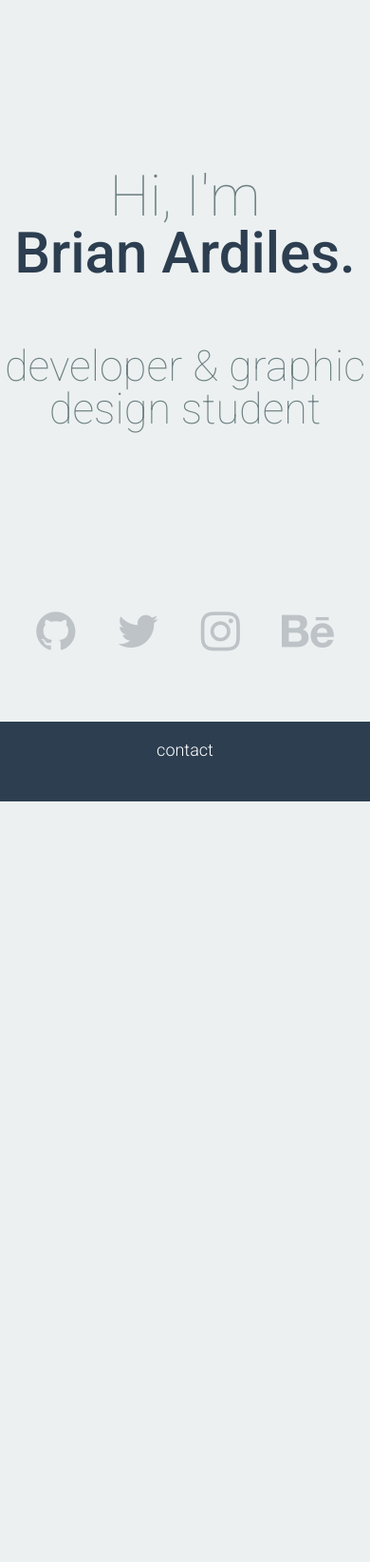
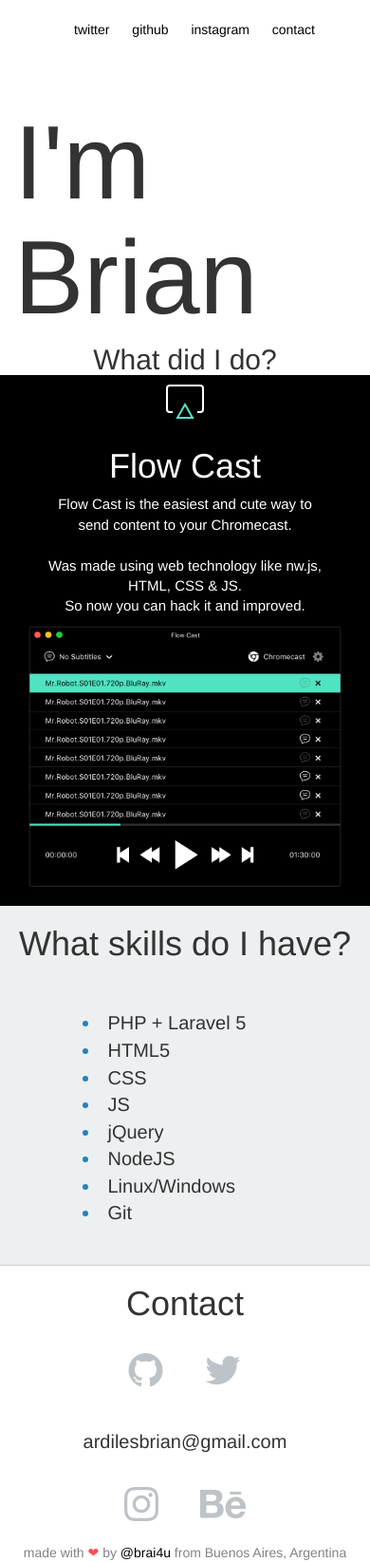
Before and after one commit to brai4u/brianardiles.cf, a plain HTML site: page index.html in a window 390 px wide. Shown: the whole page at 95% size. Before the commit the page ends 844 px from the top, so only its background shows below. Drawn offline with nearby package versions, Linux system fonts and the light colour scheme.

Commit message:
new version

```diff
--- a/css/reset.css
+++ /dev/null
@@ -1,48 +0,0 @@
-/* http://meyerweb.com/eric/tools/css/reset/
-   v2.0 | 20110126
-   License: none (public domain)
-*/
-
-html, body, div, span, applet, object, iframe,
-h1, h2, h3, h4, h5, h6, p, blockquote, pre,
-a, abbr, acronym, address, big, cite, code,
-del, dfn, em, img, ins, kbd, q, s, samp,
-small, strike, strong, sub, sup, tt, var,
-b, u, i, center,
-dl, dt, dd, ol, ul, li,
-fieldset, form, label, legend,
-table, caption, tbody, tfoot, thead, tr, th, td,
-article, aside, canvas, details, embed,
-figure, figcaption, footer, header, hgroup,
-menu, nav, output, ruby, section, summary,
-time, mark, audio, video {
-	margin: 0;
-	padding: 0;
-	border: 0;
-	font-size: 100%;
-	font: inherit;
-	vertical-align: baseline;
-}
-/* HTML5 display-role reset for older browsers */
-article, aside, details, figcaption, figure,
-footer, header, hgroup, menu, nav, section {
-	display: block;
-}
-body {
-	line-height: 1;
-}
-ol, ul {
-	list-style: none;
-}
-blockquote, q {
-	quotes: none;
-}
-blockquote:before, blockquote:after,
-q:before, q:after {
-	content: '';
-	content: none;
-}
-table {
-	border-collapse: collapse;
-	border-spacing: 0;
-}
--- /dev/null
+++ b/css/style.css
@@ -0,0 +1,249 @@
+
+.container-fluid{
+	padding-right: 0px;
+    padding-left: 0px;
+}
+
+.row{
+	margin:0px;
+}
+
+.presentation{
+	font-size: 236px;
+}
+
+.navbar{
+	color:#000000;
+	margin-top: 20px;
+}
+
+.menu{
+	padding-left: 0px;
+}
+
+ul.menu > li{
+	display: inline;
+	margin-left: 20px;
+}
+
+.flowcast{
+	background-color: #000000;
+	color:#FFFFFF;
+	padding-bottom: 20px;
+}
+
+
+/*flow cast section*/
+
+.flowcast-logo{
+	margin-top: 3%;
+    margin-bottom: 3%;
+}
+
+.flowcast-screen{
+	width: 91%;
+}
+
+.description{
+	text-align: initial;
+    margin-left: 9%;
+    font-size: 19px;
+    margin-top: 8%;
+}
+
+.btn-color{
+	background-color:#50E3C2;
+}
+.btn-down{
+	font-weight: bold;
+	margin-top: 21px;
+	border-radius: 3px;
+    padding: 14px 20px;
+    font-size: 18px;
+    color: #000000;
+    text-decoration: none;
+    display: inline-block;
+    transition: background-color ease 0.2s;
+}
+
+.btn-down:hover{
+	background-color:#0eb791;
+}
+
+.contact{
+	cursor: pointer;
+}
+
+.contact > a{
+	color:gray!important;
+}
+
+.contact > a:hover{
+	color:black!important;
+}
+
+a:hover{
+	color: #000000;
+    text-decoration: underline;
+}
+
+a:visited{
+	color: #000000;
+    text-decoration: none;
+}
+
+a:active{
+	color: #000000;
+    text-decoration: none;
+}
+
+a.link{
+	color: black;
+    text-decoration: underline;
+}
+
+a{
+	color: black;
+}
+
+span.cora{
+	color: #ff4d4d;
+}
+
+footer{
+	margin-top: 40px;
+    text-align: center;
+}
+
+.skills{
+	background-color: #ecf0f1;
+}
+
+.skills-list{
+    list-style-type: disc;
+    columns: 3;
+    -webkit-columns: 3;
+    -moz-columns: 3;
+    list-style-position: inside;
+    font-size: 21px;
+	margin-top: 40px;
+    margin-bottom: 40px;
+}
+
+.skills-list > li{
+	color:#2980b9;
+}
+
+li > span{
+	color:#333;
+}
+
+.redes a{
+	color: #bdc3c7;
+    transition: color 0.1s linear;
+}
+
+.contact-body{
+	border-top: 1px solid #d0d0d0;
+}
+
+.fa{
+	padding: 20px;
+}
+
+.fa-github:hover{
+    color:#2D166B;
+    transition: color 0.1s linear;
+}
+
+.fa-twitter:hover{
+    color:#4099FF;
+    transition: color 0.1s linear;
+}
+
+.fa-instagram:hover{
+    color:#9e7144;
+    transition: color 0.1s linear;
+}
+
+.fa-behance:hover{
+    color:#428bca;
+    transition: color 0.1s linear;
+}
+
+.email{
+	padding-top: 20px;
+	font-size: 20px;
+}
+
+.cora{
+	color: #ff4d4d;
+}
+
+footer{
+	color: #828282;
+	margin-top: 40px;
+}
+
+@media (max-width: 991px) {
+	.btn-down{
+		font-size: 13px;
+	}
+
+	.description{
+		text-align: initial;
+	    margin-left: 9%;
+	    font-size: 15px;
+    	margin-top: 4%;
+	}
+
+	.flowcast-screen{
+		width: 113%;
+	}
+}
+
+@media (max-width: 768px){
+    .description{
+	  	margin-left: 0px;
+	    font-size: 15px;
+	    margin-top: 2%;
+	    text-align: center;
+    }
+}
+
+@media (max-width: 1087px){
+	.skills-list{
+		columns: 2;
+    	-webkit-columns: 2;
+    	-moz-columns: 2;
+    	margin-left: 12%;
+    	font-size: 20px;
+	}
+}
+
+@media (max-width: 527px){
+	.skills-list{
+		columns: 1;
+    	-webkit-columns: 1;
+    	-moz-columns: 1;
+    	margin-left: 23%;
+	}
+}
+
+@media (max-width: 527px){
+	.skills-list{
+    	margin-left: 5%;
+	}
+}
+
+@media (max-width: 390px){
+	.presentation{
+		font-size:110px!important;
+	}
+}
+
+@media (max-width: 313px){
+	.skills-list{
+		font-size: 17px;
+	}
+}
--- a/css/swag.css
+++ /dev/null
@@ -1,155 +0,0 @@
-body {
-    background-color: #ecf0f1;
-    margin: 0px;
-}
-
-#contenido{
-    position: absolute;
-    height: 100%;
-    width: 100%;
-}
-
-#hi {
-    color:#6E8082;
-    font-family: 'Roboto', sans-serif;
-    font-size: 190px;
-    font-weight: 100;
-    text-align: center;
-    top: 21%;
-    position: relative;
-}
-
-.me{
-    font-weight: 500;
-    color:#2c3e50;
-}
-
-#desc{
-    font-weight: 100;
-    font-family: 'Roboto', sans-serif;
-    color:#6E8082;
-    text-align: center;
-    font-size: 52px;
-    margin-bottom: 80px;
-    position: relative;
-    top: 20%;
-}
-
-.fa-github:hover{
-    color:#2D166B;
-    transition: color 0.1s linear;
-}
-
-.fa-twitter:hover{
-    color:#4099FF;
-    transition: color 0.1s linear;
-}
-
-.fa-instagram:hover{
-    color:#9e7144;
-    transition: color 0.1s linear;
-}
-
-.fa-behance:hover{
-    color:#428bca;
-    transition: color 0.1s linear;
-}
-
-#redes {
-    text-align: center;
-    width: 100%;
-    position: relative;
-    top: 22%;
-}
-
-.contacto{
-    border: solid 2px #2c3e50;
-    border-radius: 3px;
-    padding: 14px 20px;
-    font-size: 18px;
-    color: #2c3e50;
-    text-decoration: none;
-    font-family: 'Roboto', sans-serif;
-    font-weight: 500;
-    transition: background-color ease .2s;
-    text-align: center;
-    top: 28%;
-    position: relative;
-    height: 3%;
-    width: 17%;
-    margin-left: auto;
-    margin-right: auto;
-    cursor: pointer;
-}
-
-#redes i {
-    margin: 0 20px;
-}
-
-#redes a{
-	color:#bdc3c7;
-	transition: color 0.1s linear;
-}
-
-#redes:hover a{
-	color:#bdc3c7;
-	transition: color 0.1s linear;
-}
-
-.contacto:hover{
-    background-color:#2c3e50;
-    transition: background 0.1s linear;
-    color:#fff;
-}
-
-@media (max-width: 512px) {
-    #hi{
-        position: absolute;
-        font-size: 90px;
-        width: 100%;
-    }
-
-    #desc{
-        position: absolute;
-        top: 43%;
-        font-size: 45px;
-    }
-
-    #redes{
-        position: absolute;
-        top: 76%;
-    }
-
-    .contacto{
-        background: #2c3e50;
-        top: 90%;
-        width: 100%;
-        border: 0;
-        font-weight: 300;
-        padding: 0;
-        height: 10%;
-        line-height: 330%;
-        color:#fff;
-        border-radius: 0px;
-    }
-}
-
-@media (max-width: 360px) {
-    #hi{
-        position: absolute;
-        font-size: 90px;
-        width: 100%;
-        top:4%;
-    }
-
-    #desc{
-        position: absolute;
-        top: 43%;
-        font-size: 45px;
-    }
-
-    #redes{
-        position: absolute;
-        top: 75%;
-    }
-}
--- a/index.html
+++ b/index.html
@@ -1,39 +1,141 @@
 <!DOCTYPE html>
-<html lang="en">
-
+<html>
 <head>
 	<title>Brian Ardiles</title>
-    <meta name="viewport" content="width=device-width, user-scalable=no">
+
+	<!-- CSS -->
+	<link rel="stylesheet" type="text/css" href="css/bootstrap.min.css">
+	<link rel="stylesheet" type="text/css" href="css/style.css">
+
+	<meta name="viewport" content="width=device-width, initial-scale=1.0">
 	<meta property="og:site_name" content="Brian Ardiles">
 	<meta property="og:title" content="Brian Ardiles">
 	<meta property="og:type" content="website">
 	<meta property="og:url" content="https://brianardiles.xyz/">
 	<meta name="description" content="Soy Brian Ardiles programador y diseñador web, @brai4u en twitter. UI &amp; UX Lover.">
 	<meta name="author" content="Brian Ardiles">
-    <link rel="shortcut icon" href="/favicon.ico" type="image/x-icon">
-    <link rel="icon" href="/favicon.ico" type="image/x-icon">
+
+
+	<meta name="twitter:card" content="summary_large_image">
+	<meta name="twitter:site" content="@brai4u">
+	<meta name="twitter:creator" content="@brai4u">
+	<meta name="twitter:title" content="Brian Ardiles web developer">
+	<meta name="twitter:description" content="contact: ardilesbrian@gmail.com">
+	<meta name="twitter:image" content="http://puu.sh/tMDQB/74943bbb71.png">
 </head>
+<body>
 
-<body>
-<div id="contenido">
-    <div id="hi">Hi, I'm <h1 class="me">Brian Ardiles.</h1></div>
-    <div id="desc">developer &amp; graphic design student</div>
-    <div id="redes">
+<div class="container-fluid">
+
+	<!-- Nav Bar-->
+	<nav class="navbar text-center">
+		<ul class="menu">
+			<li><a href="https://twitter.com/brai4u">twitter</a></li>
+			<li><a href="https://github.com/brai4u">github</a></li>
+			<li><a href="https://instagram.com/brianardiles">instagram</a></li>
+			<li><a href="#contact">contact</a></li>
+		</ul>
+	</nav>
+
+	<!-- presentation -->
+	<section class="row top col-sm-12">
+	<article>
+		<h1 class="presentation">I'm <br>
+			Brian
+		</h1>
+
+		<h2 class="row text-center what">What did I do?</h2>
+	</article>
+	</section>
+	<!-- presentation end-->
+
+
+	<!-- flowcast-->
+	<section class="row col-sm-12 flowcast">
+  	<header>
+		<div class="container">
+			<div class="flowcast-logo">
+				<img class="img-responsive center-block" src="images/flowcast.svg">
+			</div>
+		</div>
+	  </header>
+
+
+	  <aside class="row center-block col-md-5 row text-center col-sm-6 col-xs-12">
+	  	<article>
+	  		<h1>Flow Cast</h1>
+	  		<p class="description">
+	  			Flow Cast is the easiest and cute way to<br>
+	  			send content to your Chromecast. <br><br>
+
+	  			Was made using web technology like nw.js, HTML, CSS & JS.<br>
+	  			So now you can hack it and improved.
+	  		</p>
+	  	</article>
+		<a href="http://getflowcast.cf" class="btn-down btn-color hidden-xs">Go to Flow Cast</a>
+	  </aside>
+
+
+	  <section class="main row col-md-7 col-sm-6 col-xs-12 center-block">
+		<div>
+			<img class="flowcast-screen img-responsive center-block" src="images/screen.png">
+		</div>
+	  </section>
+	</section>
+	<!-- flowcast end-->
+
+
+	<section class="row col-sm-12 skills center-block">
+		<header class="text-center">
+			<h1>What skills do I have?</h1>
+		</header>
+
+		<article class="col-sm-8 col-sm-offset-2 col-xs-12">
+			<ul class="skills-list">
+				<li><span>PHP + Laravel 5</span></li>
+				<li><span>HTML5</span></li>
+				<li><span>CSS</span></li>
+				<li><span>JS</span></li>
+				<li><span>jQuery</span></li>
+				<li><span>NodeJS</span></li>
+				<li><span>Linux/Windows</span></li>
+				<li><span>Git</span></li>
+			</ul>
+		</article>
+	</section>
+
+
+	<section class="row col-sm-12 contact-body" id="contact">
+		<h1 class="text-center">Contact</h1>
+		<article class="redes">
+			<div class="col-sm-4 text-center">
 				<a href="https://github.com/brai4u" alt="GitHub: @brai4u" target="_blank"><i class="fa fa-github fa-3x"></i></a>
+
 				<a href="https://twitter.com/brai4u" alt="Twitter: @brai4u" target="_blank"><i class="fa fa-twitter fa-3x"></i></a>
-        <a href="https://instagram.com/imbrai" alt="Instagram: @imbrai" target="_blank"><i class="fa fa-instagram fa-3x"></i></a>
+			</div>
+
+			<div class="col-sm-4 text-center">
+				<p class="email">ardilesbrian@gmail.com</p>
+			</div>
+
+			<div class="col-sm-4 text-center">
+				<a href="https://instagram.com/brianardiles" alt="Instagram: @imbrai" target="_blank"><i class="fa fa-instagram fa-3x"></i></a>
+
 				<a href="https://behance.net/brai4u" alt="behance: @brai4u" target="_blank"><i class="fa fa-behance fa-3x"></i></a>
 			</div>
+		</article>
+	</section>
 
-    <div class="contacto" onClick="window.location.href='mailto:ardilesbrian@gmail.com';">contact</div>
+	<footer class="row col-sm-12 text-center">
+		made with <span class="cora">&#10084;</span> by <a href="https://twitter.com/brai4u">@brai4u</a> from Buenos Aires, Argentina
+	</footer>
 </div>
+
 </body>
-<link rel="stylesheet" type="text/css" href="css/reset.css">
-<link href="css/swag.css?v=2" rel="stylesheet">
-<link href='https://fonts.googleapis.com/css?family=Roboto:300,100,500' rel='stylesheet' type='text/css'>
-<link rel="stylesheet" href="https://maxcdn.bootstrapcdn.com/font-awesome/4.4.0/css/font-awesome.min.css">
-<script src="https://ajax.googleapis.com/ajax/libs/jquery/1/jquery.min.js"></script>
-<script>
+
+<script type="text/javascript" src="js/jquery-3.1.1.min.js"></script>
+<link rel="stylesheet" href="https://maxcdn.bootstrapcdn.com/font-awesome/4.7.0/css/font-awesome.min.css">
+<script type="text/javascript">
     $(document).ready(function() {
 
         (function( $ ){
@@ -69,24 +171,10 @@
 
         })( jQuery );
 
-        jQuery("#hi").fitText(1.2, {
-            minFontSize: '60px',
-            maxFontSize: '190px'
-        });
-        jQuery("#desc").fitText(1.2, {
-            minFontSize: '45px',
-            maxFontSize: '52px'
+        jQuery(".presentation").fitText(0.599, {
+            minFontSize: '150px',
+            maxFontSize: '300px'
         });
     });
-
-    //analytics
-      (function(i,s,o,g,r,a,m){i['GoogleAnalyticsObject']=r;i[r]=i[r]||function(){
-      (i[r].q=i[r].q||[]).push(arguments)},i[r].l=1*new Date();a=s.createElement(o),
-      m=s.getElementsByTagName(o)[0];a.async=1;a.src=g;m.parentNode.insertBefore(a,m)
-      })(window,document,'script','//www.google-analytics.com/analytics.js','ga');
-
-      ga('create', 'UA-68427284-1', 'auto');
-      ga('send', 'pageview');
-
 </script>
-<html>
+</html>
```
Also changed, not shown: css/bootstrap.min.css (added), favicon.ico (deleted), images/flowcast.svg (added), images/screen.png (added). Lines whose indentation alone changed are shown as unchanged.
